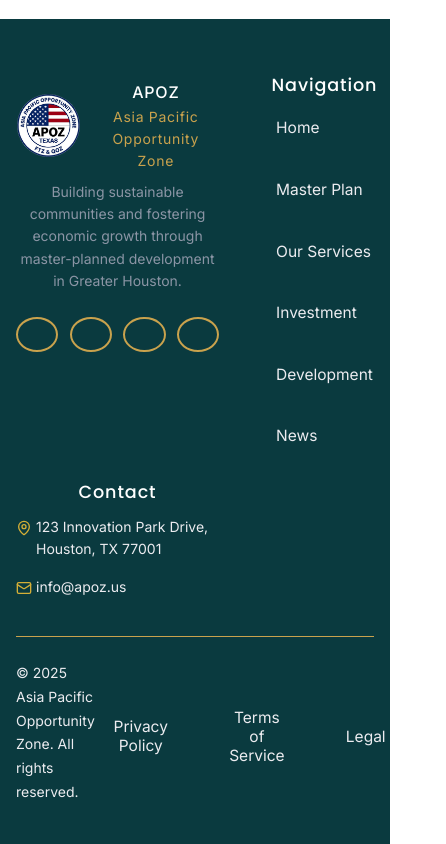
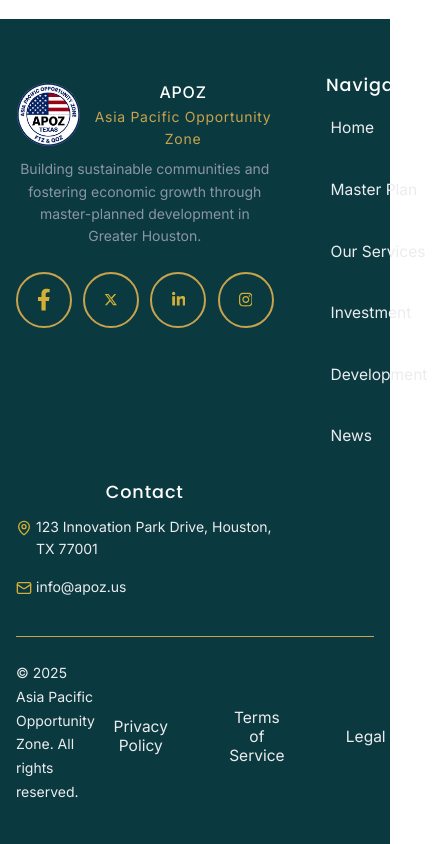
Before and after one commit to simonyaorepo/Apoz, a React (Vite) app: page /projects/1 in a window 390 px wide. Shown: the part 2101-2945 px from the top of the page, 446 px wide, since content can reach past the window. Built offline with nearby package versions, Linux system fonts and the light colour scheme.

Commit message:
fix social media icon size in footer for mobile

```diff
--- a/src/components/InstitutionalFooter.tsx
+++ b/src/components/InstitutionalFooter.tsx
@@ -103,25 +103,25 @@ const SocialIcon = styled.button`
   background: none;
   box-shadow: none;
   transition: border-color 0.2s, color 0.2s;
-  & > svg {
-    color: ${({ theme }) => theme.colors.gold};
-    fill: ${({ theme }) => theme.colors.gold};
+  color: ${({ theme }) => theme.colors.gold};
+
+  svg {
     width: 2.5rem;
     height: 2.5rem;
   }
+
   &:hover {
     border-color: ${({ theme }) => theme.colors.gold};
+    color: ${({ theme }) => theme.colors.goldAccent};
   }
-  &:hover > svg {
-    color: ${({ theme }) => theme.colors.goldAccent};
-    fill: ${({ theme }) => theme.colors.goldAccent};
-  }
+
   @media (max-width: ${({ theme }) => theme.breakpoints.sm}) {
-    width: 2.2rem;
-    height: 2.2rem;
-    & > svg {
-      width: 1.5rem;
-      height: 1.5rem;
+    width: 3.5rem;
+    height: 3.5rem;
+
+    svg {
+      width: 2.2rem;
+      height: 2.2rem;
     }
   }
 `;
```
